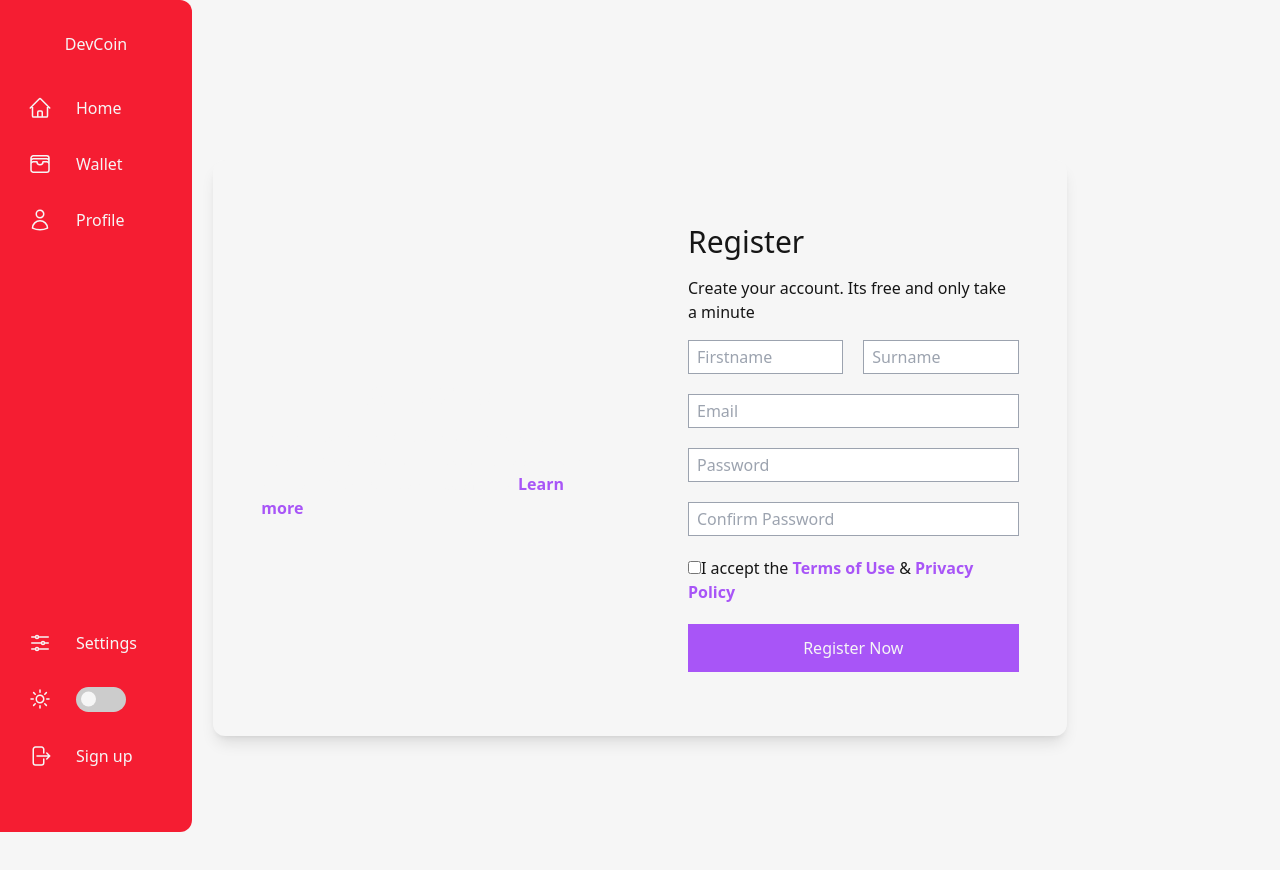
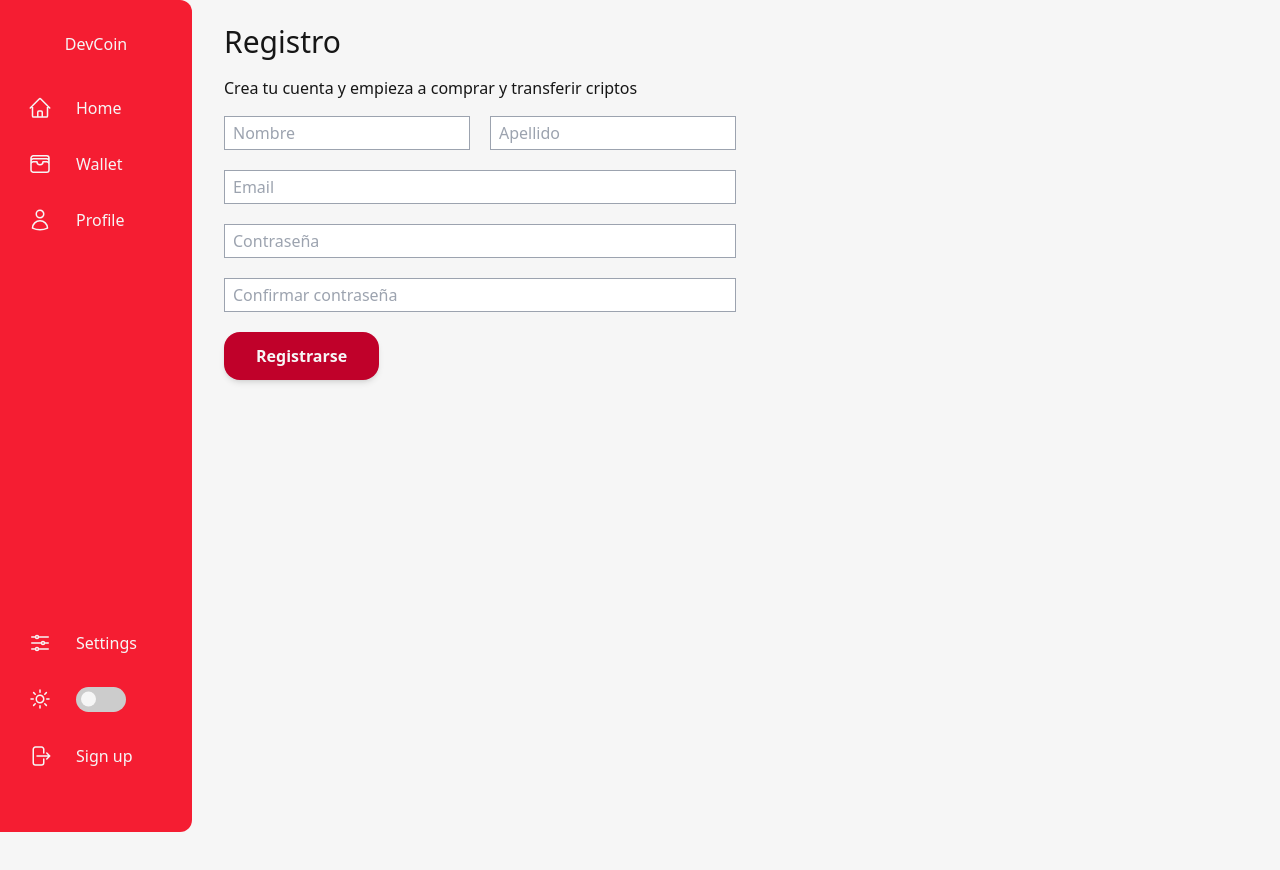
Before and after one commit to lautaroRocha/devCoin-front, a React (Vite) app: page /signup in a window 1280 px wide. Shown: the top 870 px of the page. After the commit the page ends 800 px from the top, so only its background shows below. Built offline with nearby package versions, Linux system fonts and the light colour scheme.

Commit message:
fix signup styles and wallet repsonsive

```diff
--- a/src/components/Deposit/Deposit.jsx
+++ b/src/components/Deposit/Deposit.jsx
@@ -2,11 +2,11 @@ import React from 'react';
 
 const Deposit = () => {
     return (
-        <div className="grid bg-secondary/50 grid-cols-2 w-9/12 mt-6 h-18 rounded-lg items-center text-center font-semibold p-2 lg:w-6/12 ">
+        <div className="grid bg-secondary/50 grid-cols-2 w-full mt-6 h-18 rounded-lg items-center text-center font-semibold p-2 lg:w-6/12 ">
             <span className='m-auto text-center'>
             Tu saldo actual es de $6000
             </span>
-            <button className='bg-alternative w-fit m-auto p-2 rounded-lg'>DEPOSITAR</button>
+            <button className='bg-alternative w-fit m-auto p-2 rounded-lg hover:bg-alternative/80'>DEPOSITAR</button>
         </div>
     );
 }
--- a/src/components/MinCoin/MinCoin.jsx
+++ b/src/components/MinCoin/MinCoin.jsx
@@ -2,7 +2,7 @@ import React from 'react';
 
 const MinCoin = ({coin, idx}) => {
     return (
-        <div key={idx} className="flex  bg-secondary dark:bg-secondary/90 justify-center rounded-lg items-center py-7 w-4/5 font-bold text-center" >
+        <div key={idx} className="flex  bg-secondary dark:bg-secondary/90 justify-center rounded-lg items-center py-7 w-full font-bold text-center" >
         <svg xmlns="http://www.w3.org/2000/svg" fill="none" viewBox="0 0 24 24" strokeWidth={1.5} stroke="currentColor" className="w-6 h-6 w-1/4 ">
 <path strokeLinecap="round" strokeLinejoin="round" d="M20.25 6.375c0 2.278-3.694 4.125-8.25 4.125S3.75 8.653 3.75 6.375m16.5 0c0-2.278-3.694-4.125-8.25-4.125S3.75 4.097 3.75 6.375m16.5 0v11.25c0 2.278-3.694 4.125-8.25 4.125s-8.25-1.847-8.25-4.125V6.375m16.5 0v3.75m-16.5-3.75v3.75m16.5 0v3.75C20.25 16.153 16.556 18 12 18s-8.25-1.847-8.25-4.125v-3.75m16.5 0c0 2.278-3.694 4.125-8.25 4.125s-8.25-1.847-8.25-4.125" />
 </svg>
--- a/src/components/SignUp/SignUp.jsx
+++ b/src/components/SignUp/SignUp.jsx
@@ -1,52 +1,34 @@
 import React from 'react'
+import { AppWrap } from '../../wrapper';
+
 
 function SignUp() {
   return (
-    <div>
-      <div className="min-h-screen py-40">
-      <div className="container mx-auto">
-        <div className="flex flex-col lg:flex-row w-10/12 lg:w-8/12 bg-white rounded-xl mx-auto shadow-lg overflow-hidden">
-          <div className="w-full lg:w-1/2 flex flex-col items-center justify-center p-12 bg-no-repeat bg-cover bg-center">
-            <h1 className="text-white text-3xl mb-3">Welcome</h1>
-            <div>
-              <p className="text-white">Lorem ipsum dolor sit amet, consectetur adipiscing elit. Aenean suspendisse aliquam varius rutrum purus maecenas ac <a href="#" className="text-purple-500 font-semibold">Learn more</a></p>
-            </div>
-          </div>
-          <div className="w-full lg:w-1/2 py-16 px-12">
-            <h2 className="text-3xl mb-4">Register</h2>
+    <>
+            <h2 className="text-3xl mb-4">Registro</h2>
             <p className="mb-4">
-              Create your account. Its free and only take a minute
+              Crea tu cuenta y empieza a comprar y transferir criptos
             </p>
-            <form action="#">
+            <form className='lg:w-6/12'>
               <div className="grid grid-cols-2 gap-5">
-                <input type="text" placeholder="Firstname" className="border border-gray-400 py-1 px-2" />
-                  <input type="text" placeholder="Surname" className="border border-gray-400 py-1 px-2" />
+                <input type="text" placeholder="Nombre" className="border border-gray-400 py-1 px-2" />
+                  <input type="text" placeholder="Apellido" className="border border-gray-400 py-1 px-2" />
                   </div>
                   <div class="mt-5">
-                    <input type="text" placeholder="Email" className="border border-gray-400 py-1 px-2 w-full" />
+                    <input type="email" placeholder="Email" className="border border-gray-400 py-1 px-2 w-full" />
                   </div>
                   <div class="mt-5">
-                    <input type="password" placeholder="Password" className="border border-gray-400 py-1 px-2 w-full" />
+                    <input type="password" placeholder="Contraseña" className="border border-gray-400 py-1 px-2 w-full" />
                   </div>
                   <div class="mt-5">
-                    <input type="password" placeholder="Confirm Password" className="border border-gray-400 py-1 px-2 w-full" />
+                    <input type="password" placeholder="Confirmar contraseña" className="border border-gray-400 py-1 px-2 w-full" />
                   </div>
                   <div className="mt-5">
-                    <input type="checkbox" className="border border-gray-400" />
-                    <span>
-                      I accept the <a href="#" className="text-purple-500 font-semibold">Terms of Use</a> &  <a href="#" class="text-purple-500 font-semibold">Privacy Policy</a>
-                    </span>
-                  </div>
-                  <div className="mt-5">
-                    <button className="w-full bg-purple-500 py-3 text-center text-white">Register Now</button>
+                    <button className="home-buttons">Registrarse</button>
                   </div>
                 </form>
-              </div>
-            </div>
-        </div>
-      </div>
-    </div>
+        </>
   )
 }
 
-export default SignUp
+export default AppWrap(SignUp)
--- a/src/components/UserProfile/UserProfile.jsx
+++ b/src/components/UserProfile/UserProfile.jsx
@@ -51,7 +51,7 @@ const UserProfile = () => {
     return (
         <>
         <div className='flex flex-col items-center h-full w-full'>
-        <div className='flex flex-col bg-primary/90 dark:bg-primary/90 justify-between rounded-xl items-center gap-6 mt-6 py-7 md:flex-row w-9/12 relative text-center text-white' >
+        <div className='flex flex-col bg-primary/90 dark:bg-primary/90 justify-between rounded-xl items-center gap-6 mt-6 py-7 md:flex-row w-full relative text-center text-white lg:w-8/12' >
             <div className='w-32 h-32 bg-red-900 rounded-full ml-5 aspect-squaren' ref={userPicture}/>
             <h1 className='font-extrabold text-4xl px-3' ref={userName} id="user-value">{user.username}</h1>
             <span className='italic text-base md:mr-5' ref={userEmail} id="user-value">{user.email}</span>
--- a/src/components/Walllet/Wallet.jsx
+++ b/src/components/Walllet/Wallet.jsx
@@ -27,11 +27,11 @@ const Wallet = () => {
         <div className='flex flex-col items-center h-full w-full'>
         <h1 className='mt-6 text-6xl text-primary font-bold'>WALLET</h1>
         <Deposit />
-        <button className='bg-alternative w-fit mx-auto p-2 rounded-lg mt-3'>COMPRAR</button>
+        <button className='bg-alternative w-fit mx-auto p-2 rounded-lg mt-3 font-semibold hover:bg-alternative/80'>COMPRAR</button>
             <ul className='flex gap-6 text-white  text-sm font-bold mt-4'>
-                <li className='bg-secondary dark:bg-secodary/90 p-2 rounded-sm hover:cursor-pointer' onClick={setView}>Balance</li>
-                <li className='bg-secondary dark:bg-secodary/90 p-2 rounded-sm hover:cursor-pointer' onClick={setView}>Historial</li>
-                <li className='bg-secondary dark:bg-secodary/90 p-2 rounded-sm hover:cursor-pointer' onClick={setView}>Enviar</li>
+                <li className='bg-secondary dark:bg-secodary/90 p-2 rounded-lg hover:cursor-pointer' onClick={setView}>Balance</li>
+                <li className='bg-secondary dark:bg-secodary/90 p-2 rounded-lg hover:cursor-pointer' onClick={setView}>Historial</li>
+                <li className='bg-secondary dark:bg-secodary/90 p-2 rounded-lg hover:cursor-pointer' onClick={setView}>Enviar</li>
             </ul>
             {view}
         </div>
```
